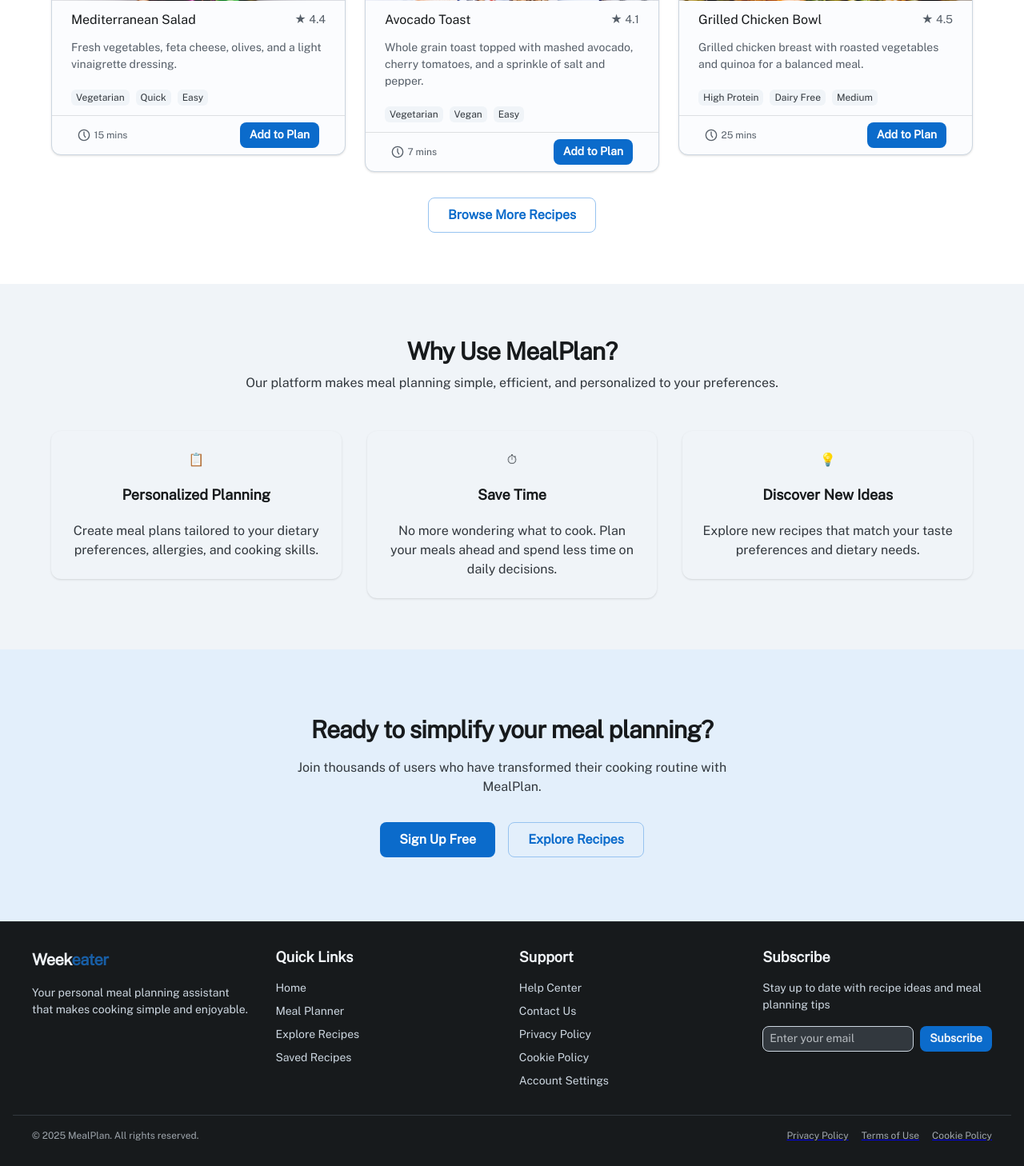
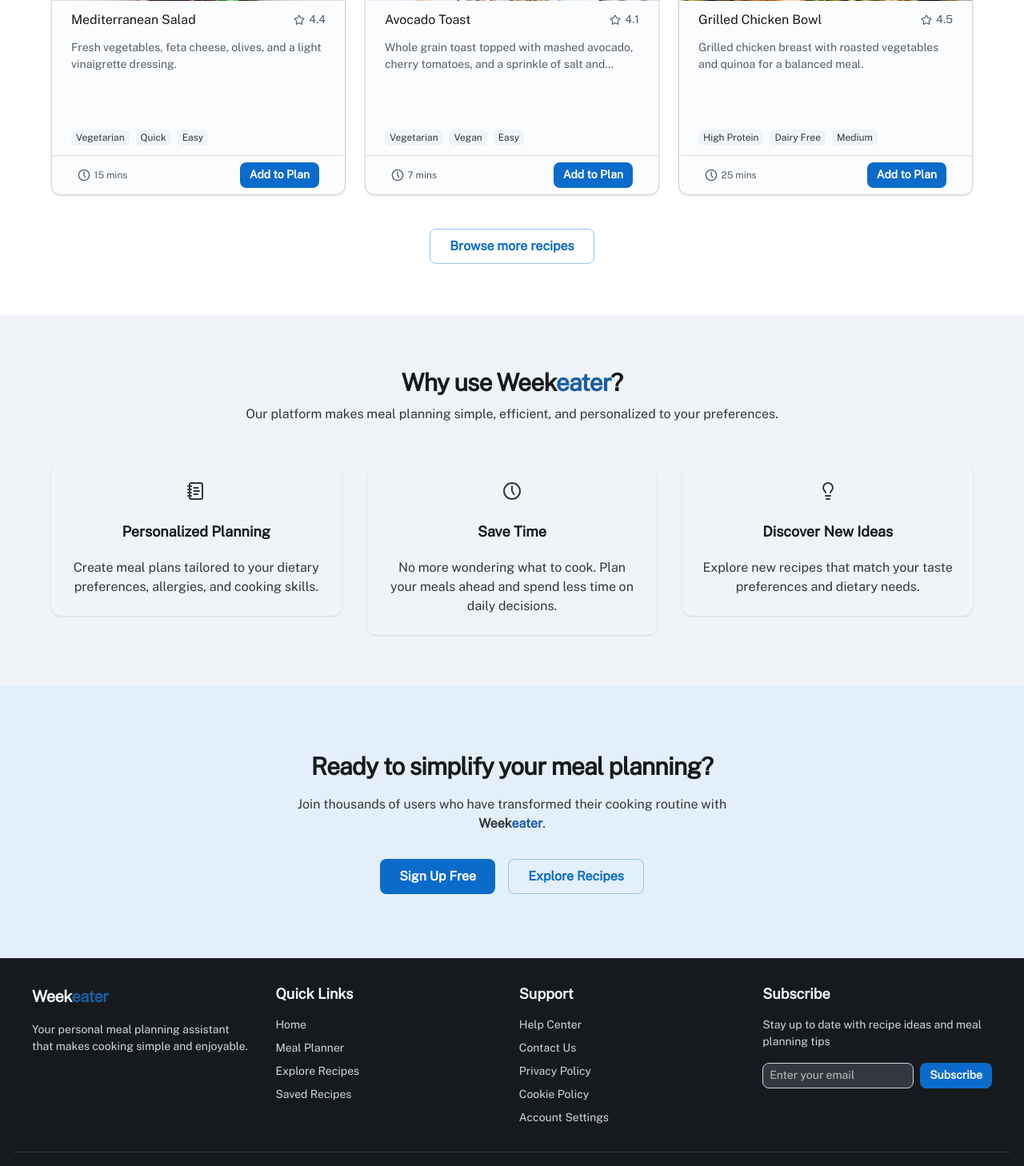
Before and after one commit to rolandskrumbergs/meal-planner-app-frontend, a React (Vite) app: page / in a window 1280 px wide. Shown: the part 1040-2498 px from the top of the page at 80% size. Built offline with nearby package versions, Linux system fonts and the light colour scheme; no server answers; what @azure/msal-react would draw is missing.

Commit message:
Further visual improvements

```diff
--- a/src/features/home/Home.tsx
+++ b/src/features/home/Home.tsx
@@ -1,5 +1,5 @@
 import { Box, Button, Card, CardContent, Container, Grid, Typography, Chip, Stack, CardOverflow, AspectRatio } from '@mui/joy';
-import { Clock5 } from 'lucide-react';
+import { Clock5, Lightbulb, NotebookText, Star } from 'lucide-react';
 import { Link } from 'react-router-dom';
 
 const recipeCategories = ['All', 'Breakfast', 'Lunch', 'Dinner', 'Vegetarian', 'Quick'];
@@ -114,10 +114,17 @@ export const Home = () => {
           ))}
         </Stack>
 
-        <Grid container spacing={3}>
+        <Grid container spacing={3} sx={{ mb: 6 }}>
           {recipeData.map((recipe) => (
             <Grid key={recipe.id} xs={12} sm={6} md={4}>
-              <Card variant="outlined">
+              <Card
+                variant="outlined"
+                sx={{
+                  height: '100%',
+                  display: 'flex',
+                  flexDirection: 'column'
+                }}
+              >
                 <CardOverflow>
                   <AspectRatio ratio="16/9">
                     <img
@@ -127,13 +134,35 @@ export const Home = () => {
                     />
                   </AspectRatio>
                 </CardOverflow>
-                <CardContent>
+                <CardContent sx={{
+                  flexGrow: 1,
+                  display: 'flex',
+                  flexDirection: 'column'
+                }}>
                   <Box sx={{ display: 'flex', alignItems: 'center', justifyContent: 'space-between', mb: 1 }}>
                     <Typography level="title-md">{recipe.title}</Typography>
-                    <Typography level="body-sm">★ {recipe.rating}</Typography>
+                    <Typography level="body-sm" startDecorator={<Star size={14}/>}>{recipe.rating}</Typography>
                   </Box>
-                  <Typography level="body-sm" sx={{ mb: 2 }}>{recipe.description}</Typography>
-                  <Stack direction="row" spacing={1} flexWrap="wrap" useFlexGap>
+                  <Typography
+                    level="body-sm"
+                    sx={{
+                      mb: 2,
+                      display: '-webkit-box',
+                      WebkitLineClamp: 2,
+                      WebkitBoxOrient: 'vertical',
+                      overflow: 'hidden',
+                      textOverflow: 'ellipsis'
+                    }}
+                  >
+                    {recipe.description}
+                  </Typography>
+                  <Stack
+                    direction="row"
+                    spacing={1}
+                    flexWrap="wrap"
+                    useFlexGap
+                    sx={{ mt: 'auto' }}
+                  >
                     {recipe.tags.map((tag) => (
                       <Chip key={tag} size="sm" variant="soft">
                         {tag}
@@ -152,14 +181,14 @@ export const Home = () => {
           ))}
         </Grid>
 
-        <Box sx={{ textAlign: 'center', mt: 4 }}>
+        <Box sx={{ textAlign: 'center', pt: 4 }}>
           <Button
             component={Link}
             to="/recipes"
             variant="outlined"
             size="lg"
           >
-            Browse More Recipes
+            Browse more recipes
           </Button>
         </Box>
       </Container>
@@ -168,7 +197,9 @@ export const Home = () => {
       <Box sx={{ bgcolor: 'background.level1', py: { xs: 4, md: 8 } }}>
         <Container maxWidth="lg">
           <Typography level="h2" sx={{ textAlign: 'center', mb: 1 }}>
-            Why Use MealPlan?
+            Why use <Typography fontWeight={"bold"}>Week<Typography sx={{
+            color: 'primary.600'
+          }}>eater</Typography></Typography>?
           </Typography>
           <Typography level="body-md" sx={{ textAlign: 'center', mb: 6, color: 'text.secondary' }}>
             Our platform makes meal planning simple, efficient, and personalized to your preferences.
@@ -178,7 +209,7 @@ export const Home = () => {
             <Grid xs={12} md={4}>
               <Card variant="soft">
                 <CardContent sx={{ textAlign: 'center' }}>
-                  <Box sx={{ mb: 2 }}>📋</Box>
+                  <Box sx={{ mb: 2 }}><NotebookText /></Box>
                   <Typography level="title-lg" sx={{ mb: 2 }}>
                     Personalized Planning
                   </Typography>
@@ -191,7 +222,7 @@ export const Home = () => {
             <Grid xs={12} md={4}>
               <Card variant="soft">
                 <CardContent sx={{ textAlign: 'center' }}>
-                  <Box sx={{ mb: 2 }}>⏱</Box>
+                  <Box sx={{ mb: 2 }}><Clock5 /></Box>
                   <Typography level="title-lg" sx={{ mb: 2 }}>
                     Save Time
                   </Typography>
@@ -204,7 +235,7 @@ export const Home = () => {
             <Grid xs={12} md={4}>
               <Card variant="soft">
                 <CardContent sx={{ textAlign: 'center' }}>
-                  <Box sx={{ mb: 2 }}>💡</Box>
+                  <Box sx={{ mb: 2 }}><Lightbulb /></Box>
                   <Typography level="title-lg" sx={{ mb: 2 }}>
                     Discover New Ideas
                   </Typography>
@@ -231,7 +262,9 @@ export const Home = () => {
             Ready to simplify your meal planning?
           </Typography>
           <Typography sx={{ mb: 4, color: 'text.secondary' }}>
-            Join thousands of users who have transformed their cooking routine with MealPlan.
+            Join thousands of users who have transformed their cooking routine with <Typography fontWeight={"bold"}>Week<Typography sx={{
+            color: 'primary.600'
+          }}>eater</Typography></Typography>.
           </Typography>
           <Stack direction="row" spacing={2} justifyContent="center">
             <Button
--- a/src/layout/Layout.tsx
+++ b/src/layout/Layout.tsx
@@ -1,6 +1,6 @@
 import { Box, Sheet, Button, List, ListItem, ListItemButton, Typography, IconButton, Drawer, Input } from '@mui/joy';
 import { Link, useLocation } from 'react-router-dom';
-import { Menu as MenuIcon } from 'lucide-react';
+import { Copyright, Menu as MenuIcon } from 'lucide-react';
 import { useState } from 'react';
 
 const Navigation = ({ onItemClick }: { onItemClick?: () => void }) => {
@@ -314,23 +314,25 @@ const Footer = () => {
         flexWrap: 'wrap',
         gap: 2
       }}>
-        <Typography level="body-xs" sx={{ color: 'neutral.400' }}>
-          © {new Date().getFullYear()} MealPlan. All rights reserved.
+        <Typography level="body-xs" sx={{ color: 'neutral.400' }} startDecorator={<Copyright size={12} />}>
+          {new Date().getFullYear()} <Typography fontWeight={"bold"}>Week<Typography sx={{
+            color: 'primary.600'
+          }}>eater</Typography></Typography>. All rights reserved.
         </Typography>
         <Box sx={{ display: 'flex', gap: 2 }}>
-          <Link to="/privacy">
+          <Link to="/privacy" style={{ textDecoration: 'none' }}>
             <Typography level="body-xs" sx={{ color: 'neutral.400', '&:hover': { color: 'neutral.100' } }}>
-              Privacy Policy
+              Privacy policy
             </Typography>
           </Link>
-          <Link to="/terms">
+          <Link to="/terms" style={{ textDecoration: 'none' }}>
             <Typography level="body-xs" sx={{ color: 'neutral.400', '&:hover': { color: 'neutral.100' } }}>
-              Terms of Use
+              Terms of use
             </Typography>
           </Link>
-          <Link to="/cookies">
+          <Link to="/cookies" style={{ textDecoration: 'none' }}>
             <Typography level="body-xs" sx={{ color: 'neutral.400', '&:hover': { color: 'neutral.100' } }}>
-              Cookie Policy
+              Cookie policy
             </Typography>
           </Link>
         </Box>
```
